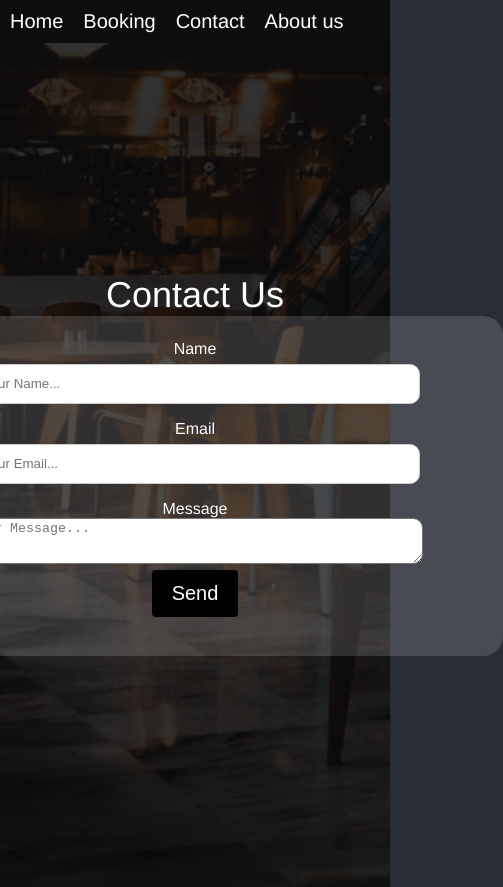
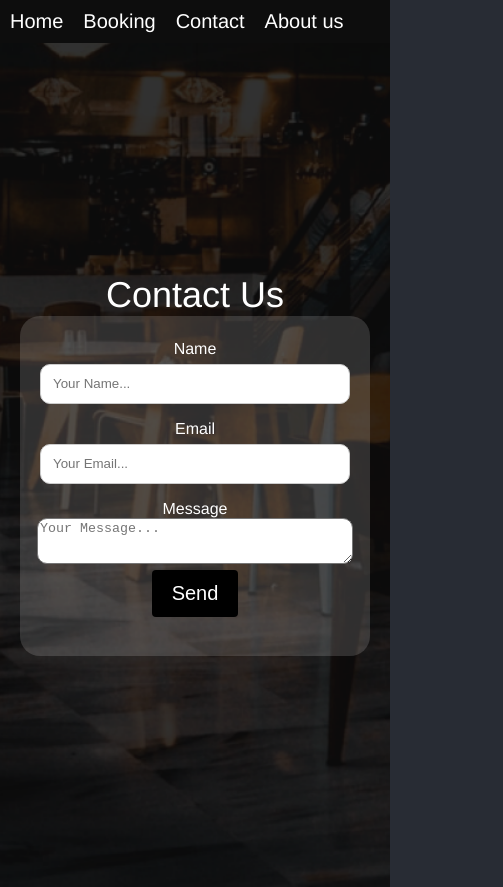
Before and after one commit to Alexandrhall/restaurant-app, a React (Create React App) app in the folder client/: page /contact in a window 390 px wide. Shown: the whole page, 503 px wide, since content can reach past the window. Built offline with nearby package versions, Linux system fonts and the light colour scheme.

Commit message:
Redesigned contact mobile

```diff
--- a/client/src/styles/contact.scss
+++ b/client/src/styles/contact.scss
@@ -147,4 +147,13 @@
     font-size: 16px;
     font-weight: lighter;
   }
+  @media only screen and (max-width: 768px) {
+    .contact-card {
+      width: 350px;
+    }
+
+    .contact-input {
+      width: 310px;
+    }
+  }
 }
```
